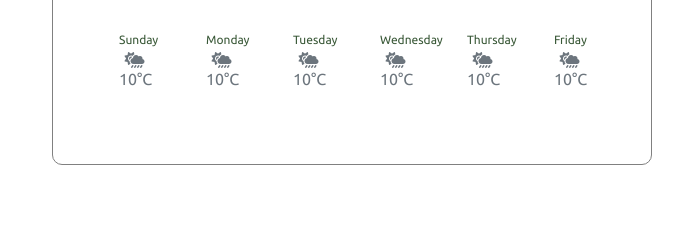
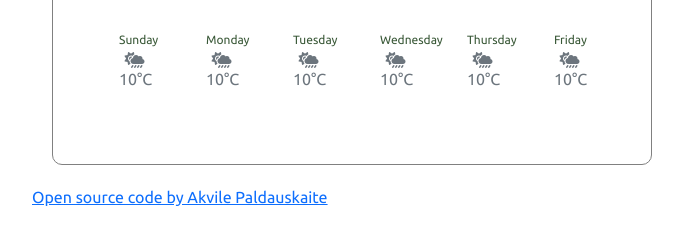
Before and after one commit to Akvilepald/First-weather-app, a plain HTML site: page index.html in a window 1280 px wide. Shown: the part 385-630 px from the top of the page, without its empty margins (50-733 px from the left). Drawn offline with nearby package versions, Linux system fonts and the light colour scheme.

Commit message:
Added link to GitHub repository

```diff
--- a/index.html
+++ b/index.html
@@ -142,6 +142,9 @@
           </div>
         </div>
         </div>
+            <a href="https://github.com/Akvilepald/First-weather-app" id="code-source">
+              Open source code by Akvile Paldauskaite
+            </a>
     </div>
 
     <script src="https://kit.fontawesome.com/7a3b62923b.js" crossorigin="anonymous"></script>
```
